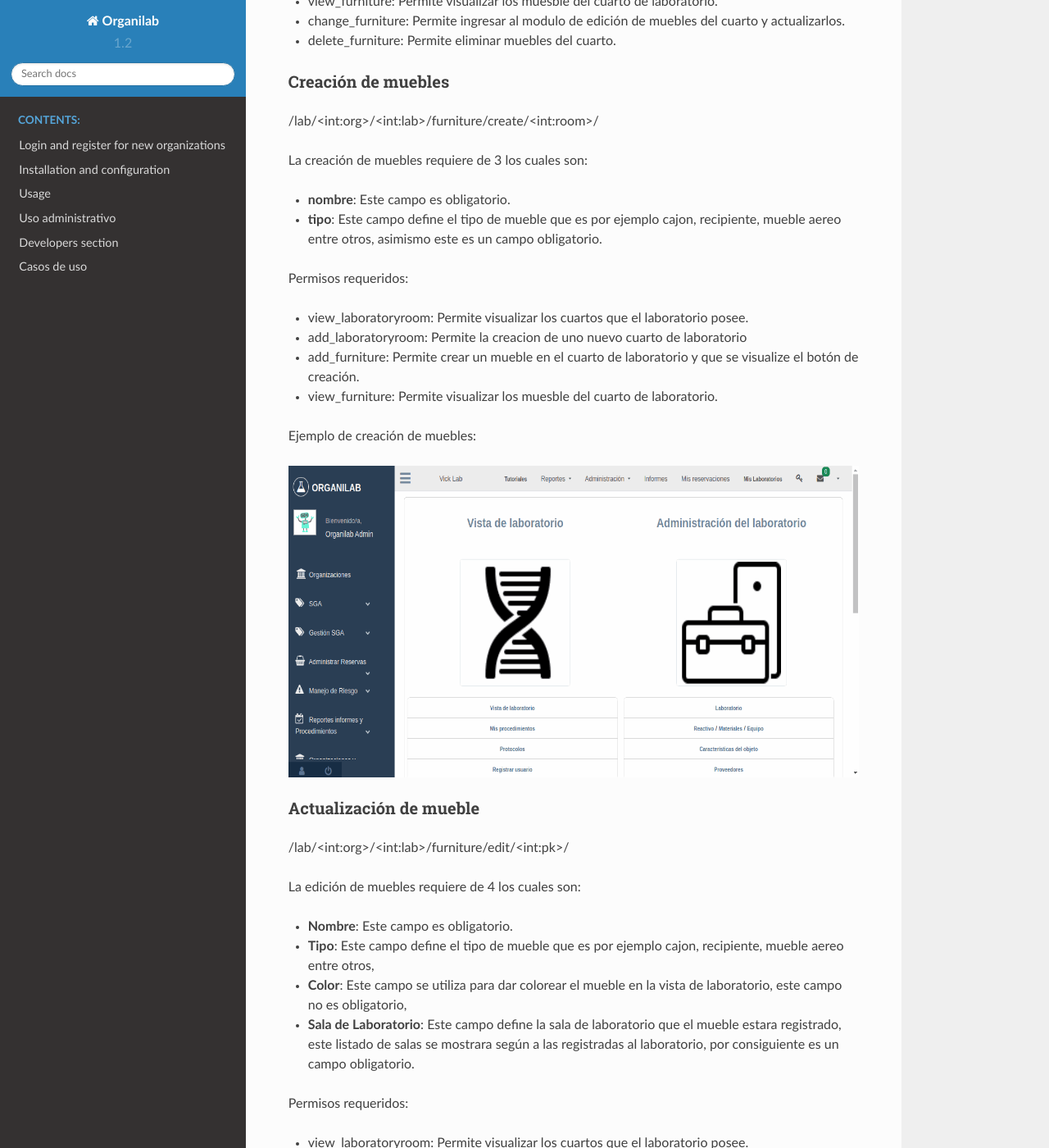
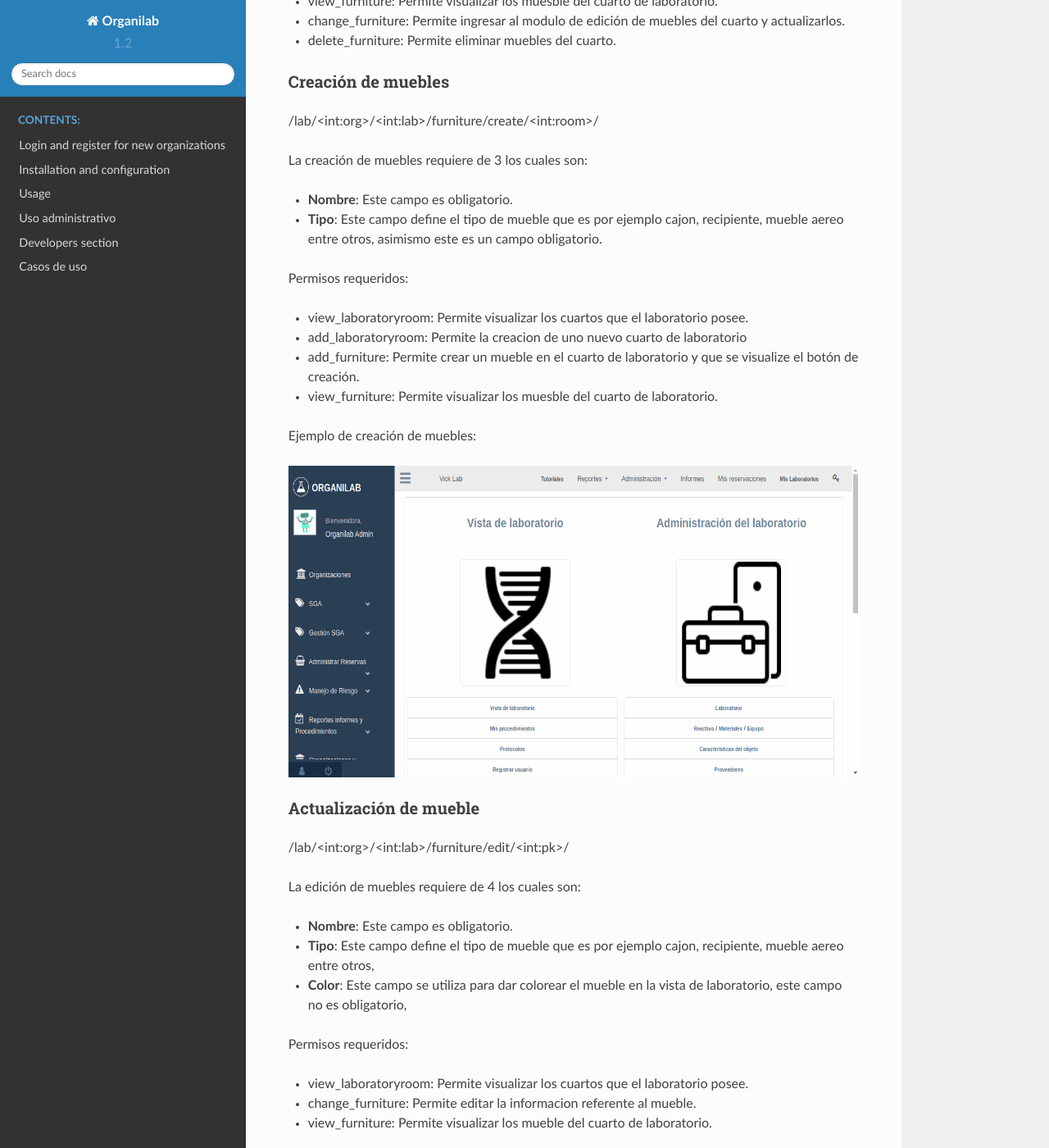
Before and after one commit to Solvosoft/organilab_docs, a Sphinx documentation site: the page built from source/administrative_usage/laboratory.rst, in a window 1280 px wide and 1400 px high, scrolled down 6235 px. Shown: the whole window at 82% size. Built offline with Sphinx 7.4.7 and the Read the Docs theme 2.0.0, drawn with Linux system fonts in a browser that asks for light colours; some of the changed text lies outside the part shown.

```diff
--- a/source/administrative_usage/laboratory.rst
+++ b/source/administrative_usage/laboratory.rst
@@ -161,8 +161,8 @@ Creación de muebles
 
 La creación de muebles requiere de 3 los cuales son:
 
-*   **nombre**: Este campo es obligatorio.
-*   **tipo**: Este campo define el tipo de mueble que es por ejemplo cajon, recipiente, mueble aereo entre otros,
+*   **Nombre**: Este campo es obligatorio.
+*   **Tipo**: Este campo define el tipo de mueble que es por ejemplo cajon, recipiente, mueble aereo entre otros,
     asimismo este es un campo obligatorio.
 
 Permisos requeridos:
@@ -188,8 +188,6 @@ La edición de muebles requiere de 4 los cuales son:
 *   **Nombre**: Este campo es obligatorio.
 *   **Tipo**: Este campo define el tipo de mueble que es por ejemplo cajon, recipiente, mueble aereo entre otros,
 *   **Color**: Este campo se utiliza para dar colorear el mueble en la vista de laboratorio, este campo no es obligatorio,
-*   **Sala de Laboratorio**: Este campo define la sala de laboratorio que el mueble estara registrado,
-    este listado de salas se mostrara según a las registradas al laboratorio, por consiguiente es un campo obligatorio.
 
 Permisos requeridos:
 
```
Also changed, not shown: other parts of source/administrative_usage/laboratory.rst (+1 -1 lines), source/_static/gif/add_furniture.gif, source/_static/gif/add_furniture_type.gif, source/_static/gif/add_room.gif, source/_static/gif/delete_furniture.gif, source/_static/gif/delete_room.gif, source/_static/gif/move_furniture.gif, source/_static/gif/update_furniture.gif, source/_static/gif/update_room.gif, source/_static/gif/view_room.gif, source/_static/gif/view_room_navbar.gif.
